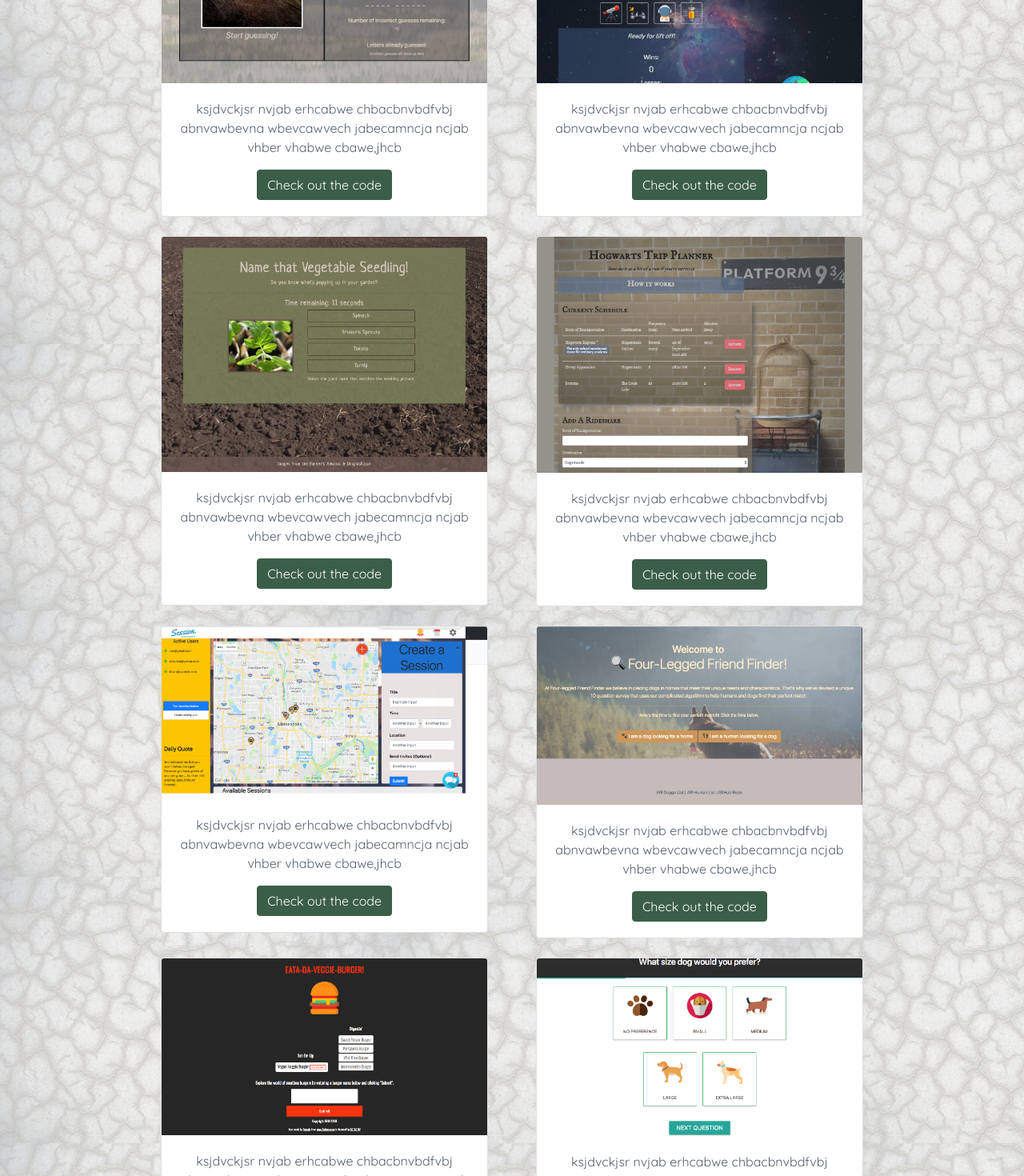
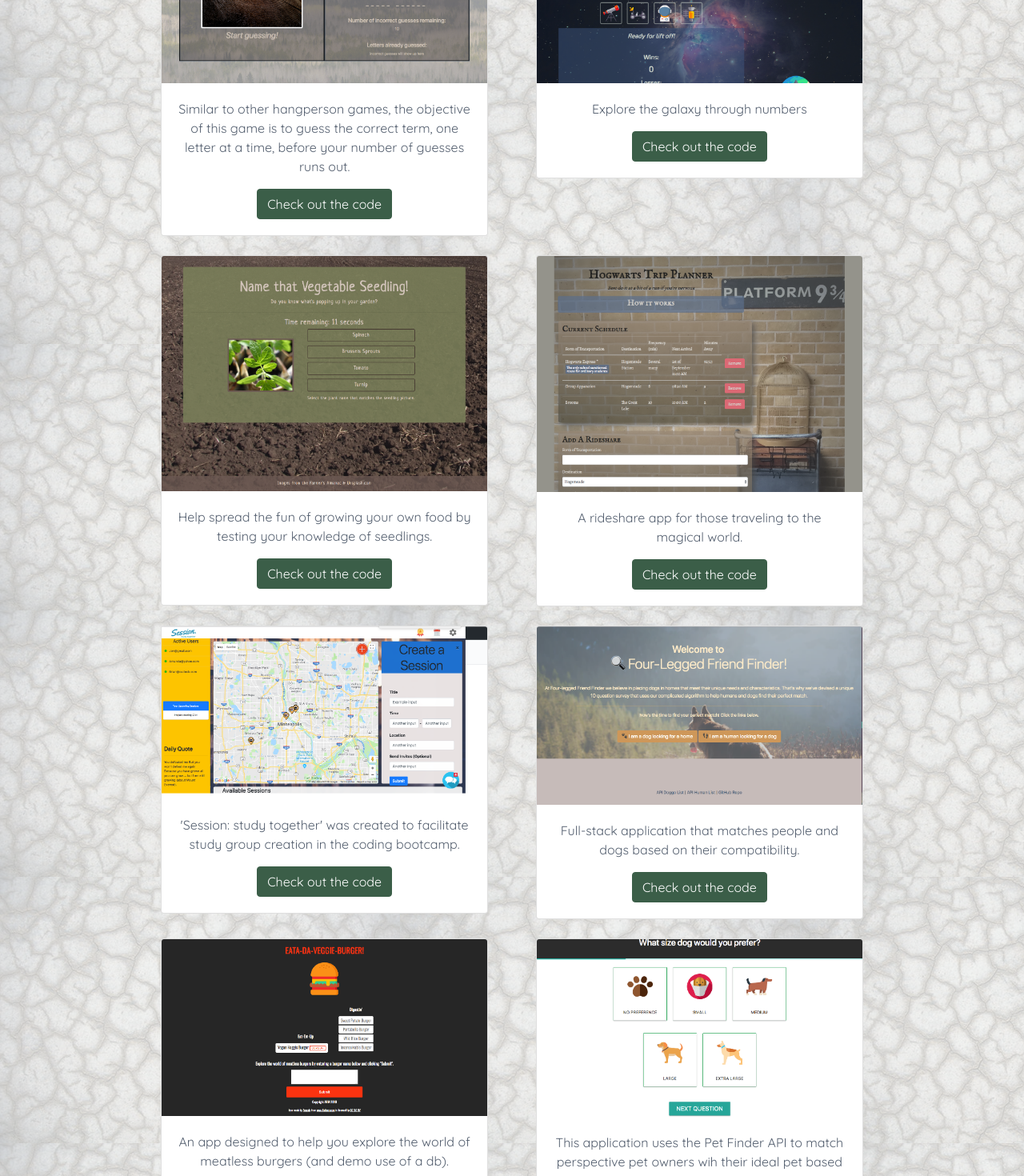
Before and after one commit to malmi003/Portfolio, a React (Create React App) app in the folder client/: page /portfolio in a window 1280 px wide. Shown: the part 340-1810 px from the top of the page at 80% size. Built offline with nearby package versions, Linux system fonts and the light colour scheme; a web font is replaced by a local one.

Commit message:
created build

```diff
--- a/client/src/pages/Portfolio/Portfolio.jsx
+++ b/client/src/pages/Portfolio/Portfolio.jsx
@@ -18,7 +18,7 @@ class Portfolio extends Component {
                         imageSrc="./images/Hangperson.png"
                         externalCodeLink="https://github.com/malmi003/Word-Guess-Game"
                         codeTitle="Word Guess Game Code"
-                        description="ksjdvckjsr nvjab erhcabwe chbacbnvbdfvbj abnvawbevna wbevcawvech jabecamncja ncjab vhber vhabwe cbawe,jhcb"
+                        description="Similar to other hangperson games, the objective of this game is to guess the correct term, one letter at a time, before your number of guesses runs out."
                     />
                     <PortfolioCard
                         externalProjectLink="https://malmi003.github.io/unit-4-game/"
@@ -26,7 +26,7 @@ class Portfolio extends Component {
                         imageSrc="./images/SpaceExplorer.png"
                         externalCodeLink="https://github.com/malmi003/unit-4-game"
                         codeTitle="Space Explorer Game Code"
-                        description="ksjdvckjsr nvjab erhcabwe chbacbnvbdfvbj abnvawbevna wbevcawvech jabecamncja ncjab vhber vhabwe cbawe,jhcb"
+                        description="Explore the galaxy through numbers"
                     />
                 </div>
                 <div className="row w-75 mx-auto pb-4">
@@ -36,7 +36,7 @@ class Portfolio extends Component {
                         imageSrc="./images/Vege.png"
                         externalCodeLink="https://github.com/malmi003/TriviaGame/"
                         codeTitle="Trivia Game Code"
-                        description="ksjdvckjsr nvjab erhcabwe chbacbnvbdfvbj abnvawbevna wbevcawvech jabecamncja ncjab vhber vhabwe cbawe,jhcb"
+                        description="Help spread the fun of growing your own food by testing your knowledge of seedlings."
                     />
                     <PortfolioCard
                         externalProjectLink="https://malmi003.github.io/Train-Scheduler/"
@@ -44,7 +44,7 @@ class Portfolio extends Component {
                         imageSrc="./images/TrainScheduler.png"
                         externalCodeLink="https://github.com/malmi003/Train-Scheduler"
                         codeTitle="Hogwarts Trip Planner Code"
-                        description="ksjdvckjsr nvjab erhcabwe chbacbnvbdfvbj abnvawbevna wbevcawvech jabecamncja ncjab vhber vhabwe cbawe,jhcb"
+                        description="A rideshare app for those traveling to the magical world."
                     />
                 </div>
                 <div className="row w-75 mx-auto pb-4">
@@ -54,7 +54,7 @@ class Portfolio extends Component {
                         imageSrc="./images/Session.png"
                         externalCodeLink="https://github.com/JonOpacich/CB-Project-1"
                         codeTitle="Session Code"
-                        description="ksjdvckjsr nvjab erhcabwe chbacbnvbdfvbj abnvawbevna wbevcawvech jabecamncja ncjab vhber vhabwe cbawe,jhcb"
+                        description="'Session: study together' was created to facilitate study group creation in the coding bootcamp."
                     />
                     <PortfolioCard
                         externalProjectLink="https://thawing-garden-86806.herokuapp.com/"
@@ -62,7 +62,7 @@ class Portfolio extends Component {
                         imageSrc="./images/FriendFinder.png"
                         externalCodeLink="https://github.com/malmi003/Friend_Finder"
                         codeTitle="Friend Finder Code"
-                        description="ksjdvckjsr nvjab erhcabwe chbacbnvbdfvbj abnvawbevna wbevcawvech jabecamncja ncjab vhber vhabwe cbawe,jhcb"
+                        description="Full-stack application that matches people and dogs based on their compatibility."
                     />
                 </div>
                 <div className="row w-75 mx-auto pb-4">
@@ -72,7 +72,7 @@ class Portfolio extends Component {
                         imageSrc="./images/Burger.png"
                         externalCodeLink="https://github.com/malmi003/burger"
                         codeTitle="Eat the Veggie Burger Code"
-                        description="ksjdvckjsr nvjab erhcabwe chbacbnvbdfvbj abnvawbevna wbevcawvech jabecamncja ncjab vhber vhabwe cbawe,jhcb"
+                        description="An app designed to help you explore the world of meatless burgers (and demo use of a db)."
                     />
                     <PortfolioCard
                         externalProjectLink="https://petcupid.herokuapp.com/"
@@ -80,7 +80,7 @@ class Portfolio extends Component {
                         imageSrc="./images/PetCupid.png"
                         externalCodeLink="https://github.com/kmvincent/Project2"
                         codeTitle="Pet Cupid Code"
-                        description="ksjdvckjsr nvjab erhcabwe chbacbnvbdfvbj abnvawbevna wbevcawvech jabecamncja ncjab vhber vhabwe cbawe,jhcb"
+                        description="This application uses the Pet Finder API to match perspective pet owners wih their ideal pet based on their survey results"
                     />
                 </div>
                 <div className="row w-75 mx-auto pb-4">
```
